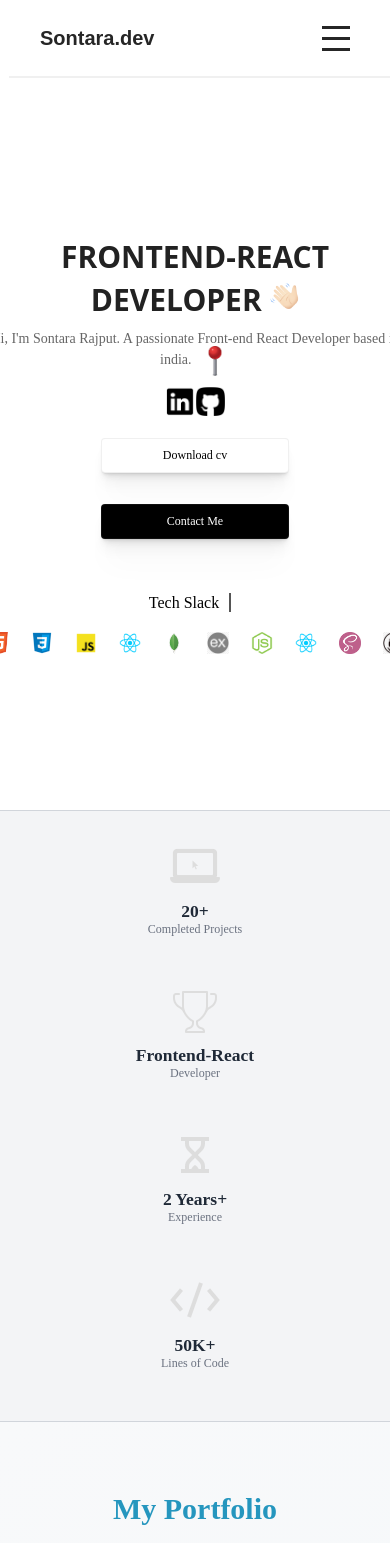
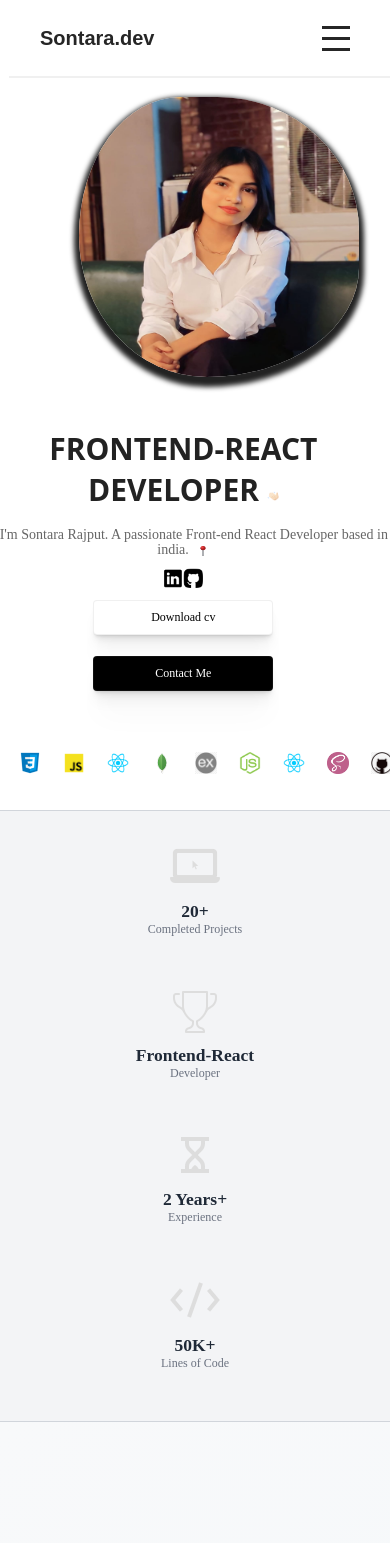
Before and after one commit to Sontara444/Sontara-Dev, a React (Create React App) app: page / in a window 390 px wide. Shown: the top 1543 px of the page. Built offline with nearby package versions, Linux system fonts and the light colour scheme.

Commit message:
create media

```diff
--- a/src/Component/Hero/Hero.css
+++ b/src/Component/Hero/Hero.css
@@ -181,63 +181,82 @@ body{
 
 
 
-@media(max-width:1280px){
-    .hero{
+ @media (max-width: 1280px) {
+    .hero {
         width: 100%;
-        padding: 16rem 16rem 12rem 16rem;
     }
 
-    .hero-content{
-        gap: 2rem;
-    }
-    .header h1{
-        font-size: 5.2rem;
-        font-weight: 1700;
-        padding-bottom: 1.3rem;
-
-    }
-    .header h2{
-        line-height: 3rem;
-        font-size: 5.2rem;
-        font-weight: 1700;
-        padding-bottom: 1.4rem;
-    }
-    .header p{
-        font-size: 1.6rem;
-    }
-    .lolipop img{
-        width: 1rem;
-        height: 1rem;
+    .header h1, .header h2 {
+        font-size: 4.6rem;
+        font-weight: 800;
     }
 
-    .skills{
-        margin: 0 auto;
-        margin-top: 3rem;
+    .header p {
+        font-size: 1.3rem;
+    }
+
+    .skills {
+        margin-top: 4rem;
+        gap: 5px;
+    }
+
+    .tech-content h3 {
+        font-size: 1.8rem;
+    }
+
+    .skills-icon img {
+        width: 2.5rem;
+    }
+
+    .contact-btn {
+        gap:2px;
+        margin-top: 4rem;
+    }
+
+    .hero-button a {
+        padding: 12px 28px;
+        font-size: 1.5rem;
+    }
+
+    .blob {
+        max-width: 340px;
+        max-height: 340px;
+        margin-left: 3rem;
+    }
+
+    .skills-icon {
+        gap: 8px;
+    }
+}
+
+
+
+
+@media(max-width:1024px){
+
+    .hero-content{
+        gap: 1rem;
+    }
+
+    .header h1 h2{
+        font-size: 4rem;
+        font-weight: 700;
+        padding-bottom: 0.8rem;
+    }
+
+    .header p{
+        font-size: 1.4rem;
     }
 
     .tech-content h3{
-        font-size: 2.1rem;
+        font-size: 2rem;
         font-weight: 700;
     }
 
-    .tech-content span{
-        content: " ";
-        margin: 1rem;
-    }
-
-    .skills-icon img{
-        width: 3rem;
-        margin: 0rem  1rem;
-    }
-    .contact-btn{
-        gap: 14px;
-        margin-top: 4rem;
-    }
 
     .hero-button a{
-        border-radius: 6px;
-        padding: 14px 34px;
-        font-size: 1.6rem;
+        padding: 10px 30px;
+        font-size: 1.4rem;
     }
 
     .hero-button{
@@ -245,113 +264,10 @@ body{
         height: 60px;
     }
     .blob{
-        background-image: url(http://localhost:3000/static/media/profile.fa3475ee82cf1b16ce6e.png);
-        width: 380px;
-        height: 380px;
-        background-size: cover;
-        -webkit-background-position: center;
-        background-position: center center;
-        box-shadow: 0 5px 5px 5px rgba(13, 110, 253, 0.2);
-        box-shadow: 0 5px 5px 5px var(--black);
-        animation: animate 5s ease-in-out infinite;
-        transition: all 1s ease-in-out;
-        margin: 20px;
-
-     }
-
-}
-
-
-@media(max-width:1024px){
-    .hero{
-        width: 100%;
-        padding: 14rem 16rem 10rem 16rem;
-    }
-
-    .hero-content{
-        gap: 1rem;
-    }
-    .hero-left{
-        width: 100%;
-        align-items: center;
-        flex: 1;
-        display: flex;
-        flex-direction: column;
-        justify-content: center;
-        gap: 20px;
-        line-height: 1.1;
-    }
-
-    .hero-right{
-        width: 100%;
-        align-items: end;
-        flex: 1;
-        display: flex;
-        justify-content: end;
-        line-height: 1.1;
-        padding-left: 20px;
-    }
-    .header h1{
-        font-size: 4.4rem;
-        font-weight: 1600;
-        padding-bottom: 1rem;
-
-    }
-    .header h2{
-        line-height: 2rem;
-        font-size: 4.4rem;
-        font-weight: 1600;
-        padding-bottom: 1.5rem;
-    }
-    .header p{
-        font-size: 1.5rem;
-    }
-
-    .skills{
-        margin: 30 20px 0px 20px ;
-    }
-
-    .tech-content h3{
-        font-size: 2rem;
-        font-weight: 700;
-    }
-
-    .tech-content span{
-        content: " ";
-        margin: 1rem;
-    }
-
-    .skills-icon img{
-        width: 2.6rem;
-        margin: 0rem 0.8rem;
-    }
-    .contact-btn{
-        gap: 14px;
-        margin-top: 4rem;
-    }
-
-    .hero-button a{
-        border-radius: 6px;
-        padding: 14px 34px;
-        font-size: 1.6rem;
-    }
-
-    .hero-button{
-        width: 188px ;
-        height: 60px;
-    }
-    .blob{
-        width: 200px;
-        height: 200px;
-        background-size: cover;
-        -webkit-background-position: center;
-        background-position: center center;
-        box-shadow: 0 5px 5px 5px rgba(13, 110, 253, 0.2);
-        box-shadow: 0 5px 5px 5px var(--black);
-        animation: animate 5s ease-in-out infinite;
-        transition: all 1s ease-in-out;
-        margin: 20px;
-
+        max-width: 340px;
+        height: auto;
+        max-height: 340px;
+        margin: 40px;
      }
 
 }
@@ -361,34 +277,15 @@ body{
 
 
 @media (max-width: 800px) {
-    .hero {
-        width: 100%;
-        padding: 12rem 12rem 8rem 12rem;
+    .hero{
+        width: 94%;
     }
 
-    .hero-content {
-        flex-direction: column;
-        gap: 1rem;
-    }
 
-    .hero-left{
-        width: 100%;
-        padding: 0;
-    }
-
-    .hero-right {
-
-        display: none;
-    }
-
-    .header h1 {
+    .header h1, .header h2 {
         font-size: 3.6rem;
         padding-bottom: 1rem;
-    }
-
-    .header h2 {
-        font-size: 3.6rem;
-        padding-bottom: 1.2rem;
+        font-weight: 700;
     }
 
     .header p {
@@ -396,25 +293,25 @@ body{
     }
 
     .skills {
-        margin: 20px auto 0 auto;
+        display: flex;
+        flex-direction: column;
+        margin: 0 auto;
         gap: 10px;
     }
 
     .tech-content h3 {
-        font-size: 2rem;
-        font-weight: 600;
+        display: none;
     }
 
     .skills-icon img {
-        width: 2.8rem;
-        margin: 0rem 0.6rem;
-
+        width: 2.4rem;
+        margin: 0 0.6rem;
+        margin-top: 2rem;
     }
 
-
     .contact-btn {
-        gap: 12px;
-        margin-top: 3rem;
+        gap: 2px;
+        margin-top: 4rem;
     }
 
     .hero-button a {
@@ -423,28 +320,54 @@ body{
         font-size: 1.4rem;
     }
 
+    .header img {
+        width: 1.2rem;
+        height: 1rem;
+    }
+    .hero-button{
+        width: 180px ;
+        height: 56px;
+        font-size: 14px;
+    }
+    .blob{
+        max-width: 300px;
+        height: auto;
+        max-height: 300px;
+        margin-left: 50px;
+     }
+     .social-icons{
+        gap: 20px;
+     }
+     .social-icons img {
+        height: 20px;
+        width: 20px;
+    }
 
-    .header img{
-        width: 3.6rem;
-        height:3.6rem;
-    }
 }
+
 
 
 
 @media (max-width: 500px) {
     .hero {
-        width: 100%;
-        padding: 10rem 2rem 4rem 2rem;
         display: flex;
         justify-content: center;
         align-items: center;
+        margin: 0;
+        padding: 0 1rem;
+    }
+    .hero-right {
+        order: -1;
     }
 
     .hero-content {
         flex-direction: column;
         align-items: center;
         text-align: center;
+    }
+    .hero-right{
+        margin: 0;
+        padding: 0;
     }
 
     .hero-left, .hero-right {
@@ -473,8 +396,6 @@ body{
         display: inline-block;
         vertical-align: middle;
         margin-left: 0.5rem;
-
-
     }
 
     .social-icons {
@@ -483,7 +404,6 @@ body{
     }
 
     .skills {
-        margin: 10px auto 0 auto;
         display: flex;
         flex-direction: column;
         align-items: center;
@@ -500,7 +420,6 @@ body{
         width: 100%;
         justify-content: space-between;
         gap: 10px;
-        /* border: 2px solid red; */
     }
 
 
@@ -510,8 +429,8 @@ body{
     }
 
     .contact-btn {
-        gap: 6px;
-        margin-top: 2rem;
+        gap:0;
+        margin-top: 0;
         display: flex;
         flex-direction: column;
         align-items: center;
@@ -524,10 +443,12 @@ body{
         display: block;
         width: 100%;
         text-align: center;
+        margin-top: 1rem;
     }
 
-    .header img{
-        width: 3rem;
-        height:3rem;
-    }
+    .blob{
+        max-width: 280px;
+        max-height: 280px;
+     }
+
 }
--- a/src/Component/Hero/Hero.jsx
+++ b/src/Component/Hero/Hero.jsx
@@ -34,7 +34,7 @@ const Hero = () => {
                 </a>
                 <a href="https://github.com/Sontara444">
                   <img
-                    className="git"
+                    className="hero-git"
                     src={assets.github_img}
                     alt=""
                     target="_blank"
--- a/src/Component/Projects/Projects.css
+++ b/src/Component/Projects/Projects.css
@@ -1,5 +1,6 @@
 .projects {
   background: linear-gradient(135deg, var(--light-bg), #f2f7fa);
+  padding: 4rem 0;
 }
 
 .project-section {
@@ -11,27 +12,27 @@
 }
 
 .section-subtitle {
-  font-size: 3rem;
+  font-size: 2.5rem;
   font-weight: 800;
   color: var(--skyblue);
   margin-bottom: 1rem;
-  padding-top: 1rem;
+  padding-top: 2rem;
   font-family: "Tangerine", serif;
 }
 
 .section-title {
-  font-size: 6rem;
+  font-size: 5rem;
   font-weight: 900;
   font-family: "Rubik", sans-serif;
   color: var(--black);
-  margin-bottom: 3.5rem;
+  margin-bottom: 3rem;
   text-transform: uppercase;
 }
 
 .project-card-box {
   display: grid;
-  grid-template-columns: repeat(auto-fit, minmax(320px, 1fr));
-  gap: 2.5rem;
+  grid-template-columns: repeat(auto-fit, minmax(300px, 1fr));
+  gap: 2rem;
   justify-content: center;
   padding: 0 2rem;
 }
@@ -39,7 +40,7 @@
 .project-card {
   background: rgba(255, 255, 255, 0.8);
   backdrop-filter: blur(10px);
-  padding: 2.2rem;
+  padding: 2rem;
   border-radius: 14px;
   box-shadow: 0 8px 16px rgba(0, 0, 0, 0.08);
   transition: all 0.3s ease-in-out;
@@ -75,7 +76,7 @@
 }
 
 .project-type {
-  font-size: 1.4rem;
+  font-size: 1.2rem;
   text-transform: uppercase;
   color: var(--skyblue);
   font-weight: 600;
@@ -83,17 +84,17 @@
 }
 
 .project-title {
-  font-size: 2.4rem;
+  font-size: 2rem;
   font-weight: 700;
   font-family: "Space Grotesk", sans-serif;
   margin: 1rem 0;
 }
 
 .project-description {
-  font-size: 1.4rem;
+  font-size: 1.2rem;
   line-height: 1.6em;
   color: var(--grey);
-  margin-bottom: 1.8rem;
+  margin-bottom: 1.5rem;
   font-weight: 400;
 }
 
@@ -101,7 +102,7 @@
   display: flex;
   align-items: center;
   justify-content: center;
-  font-size: 1.6rem;
+  font-size: 1.4rem;
   font-weight: bold;
   color: var(--skyblue);
   text-decoration: none;
@@ -130,7 +131,7 @@
 }
 
 .explore-btn {
-  margin: 2rem;
+  margin: 2rem auto;
   background: var(--dark-black);
   color: var(--white);
   padding: 14px 34px;
@@ -139,23 +140,50 @@
   font-weight: 500;
   cursor: pointer;
   transition: all 0.3s ease-in-out;
-  box-shadow: rgba(0, 0, 0, 0.075) 0px 0.706592px 0.706592px -0.625px,
-              rgba(0, 0, 0, 0.07) 0px 1.80656px 1.80656px -1.25px,
-              rgba(0, 0, 0, 0.07) 0px 3.62176px 3.62176px -1.875px,
-              rgba(0, 0, 0, 0.063) 0px 6.8656px 6.8656px -2.5px,
-              rgba(0, 0, 0, 0.05) 0px 13.6468px 13.6468px -3.125px,
-              rgba(0, 0, 0, 0.024) 0px 30px 30px -3.75px;
+  box-shadow: rgba(0, 0, 0, 0.1) 0px 2px 4px, rgba(0, 0, 0, 0.1) 0px 4px 8px;
 }
 
 .explore-btn:hover {
   background: var(--white);
   color: var(--black);
-  transform: translateY(-1px);
+  transform: translateY(-2px);
   border: none;
+}
 
+/* RESPONSIVE DESIGN */
+@media (max-width: 1024px) {
+  .project-section {
+    width: 90%;
+  }
+
+  .section-title {
+    font-size: 4rem;
+  }
+
+  .section-subtitle {
+    font-size: 2.2rem;
+  }
+
+  .project-card-box {
+    grid-template-columns: repeat(auto-fit, minmax(280px, 1fr));
+    gap: 1.8rem;
+  }
 }
 
 @media (max-width: 768px) {
+  .section-title {
+    font-size: 3.5rem;
+  }
+
+  .section-subtitle {
+    font-size: 2rem;
+  }
+
+  .project-card-box {
+    grid-template-columns: repeat(auto-fit, minmax(260px, 1fr));
+    gap: 1.5rem;
+  }
+
   .explore-btn {
     padding: 10px 24px;
     font-size: 1.4rem;
@@ -164,6 +192,19 @@
 }
 
 @media (max-width: 500px) {
+  .section-title {
+    font-size: 3rem;
+  }
+
+  .section-subtitle {
+    font-size: 1.8rem;
+  }
+
+  .project-card-box {
+    grid-template-columns: 1fr;
+    gap: 1.2rem;
+  }
+
   .explore-btn {
     padding: 8px 20px;
     font-size: 1.2rem;
```
